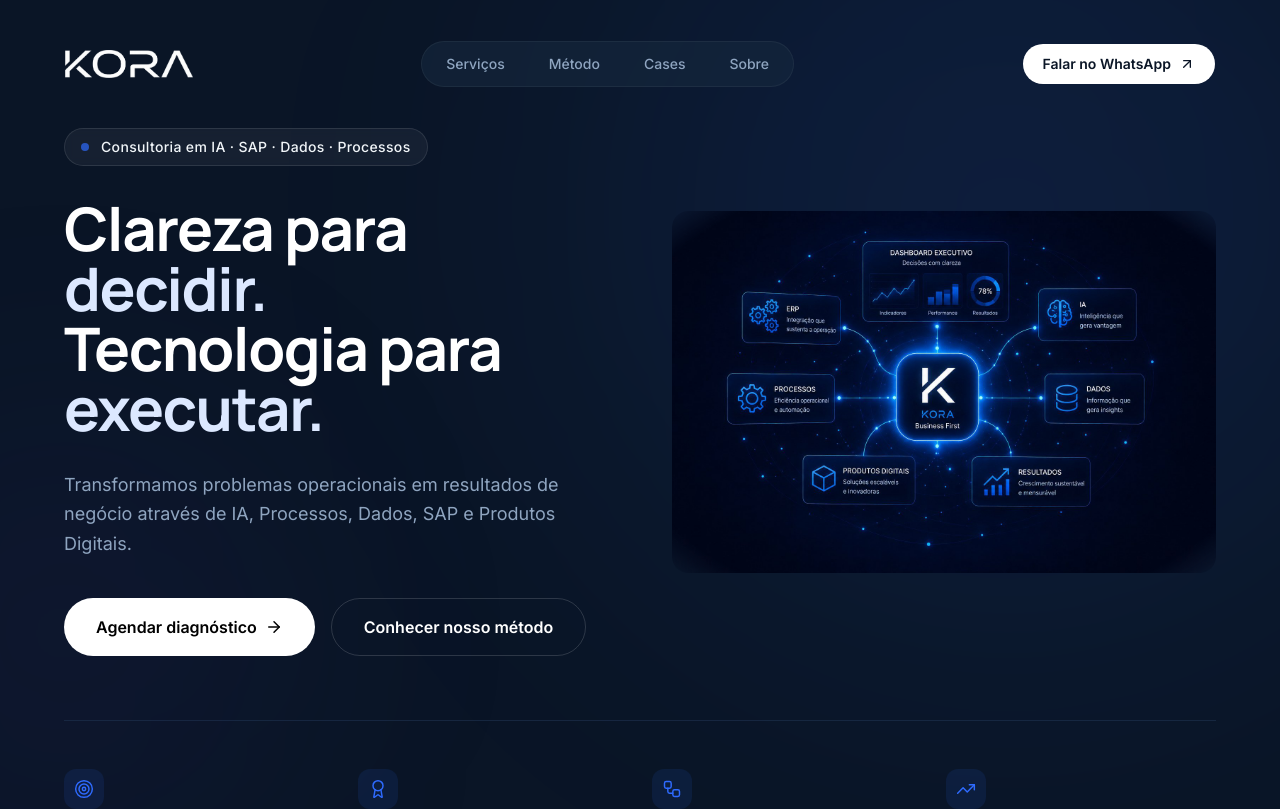
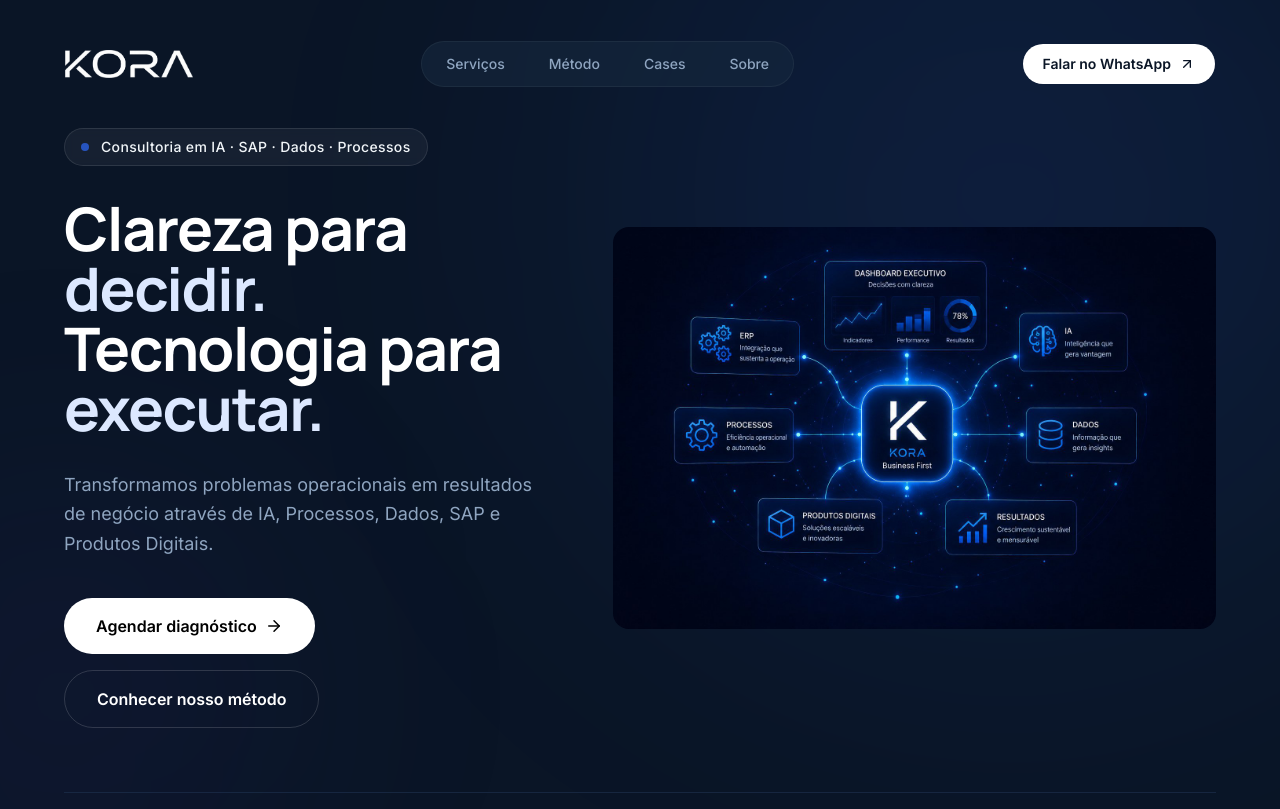
Before and after one commit to cortopassi/kora-ai, a React (Vite) app: page / in a window 1280 px wide. Shown: the top 809 px of the page. Built offline with nearby package versions, Linux system fonts and the light colour scheme.

Commit message:
fix: aumenta o hub do hero pra legibilidade dos rótulos internos
o problema era o tamanho: teto de 640px deixava os textos do diagrama
minúsculos. Remove o max-w, dá mais largura à coluna da imagem
(grid 0.9fr/1.1fr) e tira a máscara (que não era a causa). Glow sutil
mantido.

```diff
--- a/components/Hero.tsx
+++ b/components/Hero.tsx
@@ -20,7 +20,7 @@ const Hero: React.FC = () => {
       <div className="pointer-events-none absolute bottom-[10%] left-[-12%] h-[440px] w-[440px] rounded-full bg-indigo-900/10 blur-[120px]" />
 
       <div className="relative z-10 mx-auto w-full max-w-container px-6">
-        <div className="grid items-center gap-12 lg:grid-cols-2 lg:gap-16">
+        <div className="grid items-center gap-12 lg:grid-cols-[0.9fr_1.1fr] lg:gap-14">
           <div className="space-y-8">
             <div className="inline-flex items-center gap-3 rounded-full border border-white/10 bg-white/5 px-4 py-2 backdrop-blur-sm animate-fade-in">
               <span className="h-2 w-2 animate-pulse rounded-full bg-brand-primary" />
@@ -60,10 +60,10 @@ const Hero: React.FC = () => {
           </div>
 
           <div className="flex justify-center lg:justify-end">
-            <div className="relative w-full max-w-[640px]">
-              {/* Glow contido atrás — profundidade sem lavar o contraste */}
+            <div className="relative w-full">
+              {/* Glow sutil atrás — profundidade sem lavar contraste */}
               <div
-                className="pointer-events-none absolute inset-[8%] -z-10 bg-brand-primary/12 blur-2xl"
+                className="pointer-events-none absolute inset-[10%] -z-10 bg-brand-primary/12 blur-2xl"
                 aria-hidden="true"
               />
               <img
@@ -72,7 +72,7 @@ const Hero: React.FC = () => {
                 width={1536}
                 height={1024}
                 fetchPriority="high"
-                className="w-full rounded-2xl [-webkit-mask-image:radial-gradient(ellipse_at_center,black_88%,transparent_100%)] [mask-image:radial-gradient(ellipse_at_center,black_88%,transparent_100%)]"
+                className="w-full rounded-2xl"
               />
             </div>
           </div>
```
